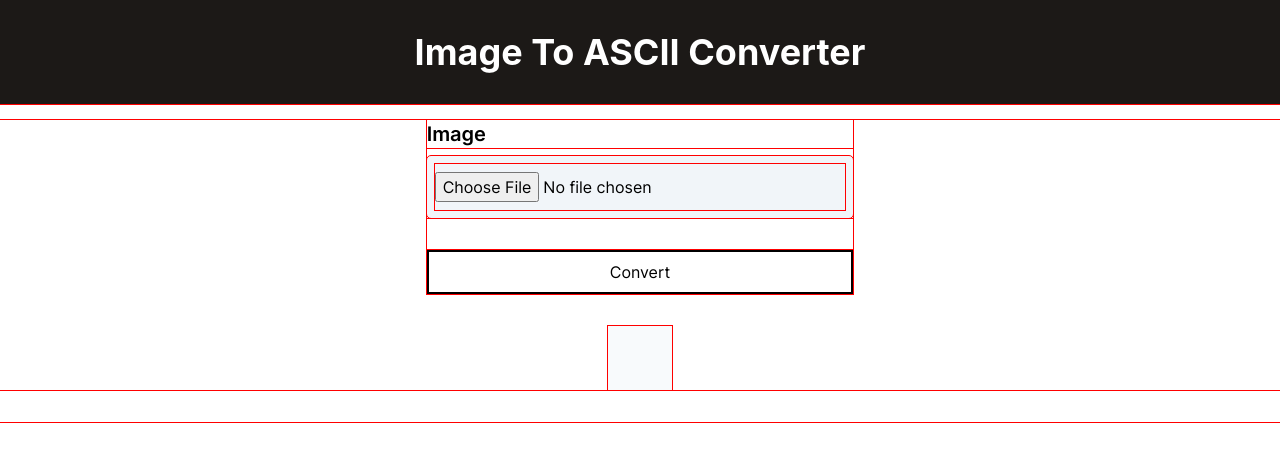
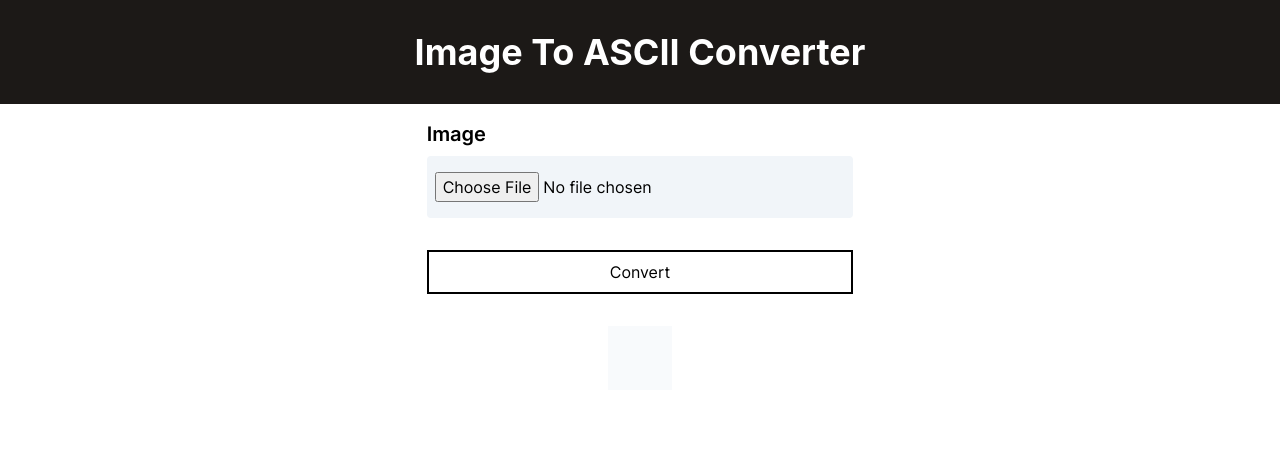
Before and after one commit to kraigochieng/image_to_ascii_2, a FastAPI app: page / in a window 1280 px wide. Shown: the top 462 px of the page. Run offline with FastAPI, Linux system fonts and the light colour scheme; some libraries are stand-ins or nearby versions; some web fonts are replaced.

Commit message:
remove red debugging outline

```diff
--- a/app/static/styles.css
+++ b/app/static/styles.css
@@ -38,7 +38,7 @@
     /* margin: 0;
     padding: 0; */
     font-family:'Inter', Arial, Helvetica, sans-serif;
-    outline: solid 1px red;
+    /* outline: solid 1px red; */
 }
 
 label {
```
